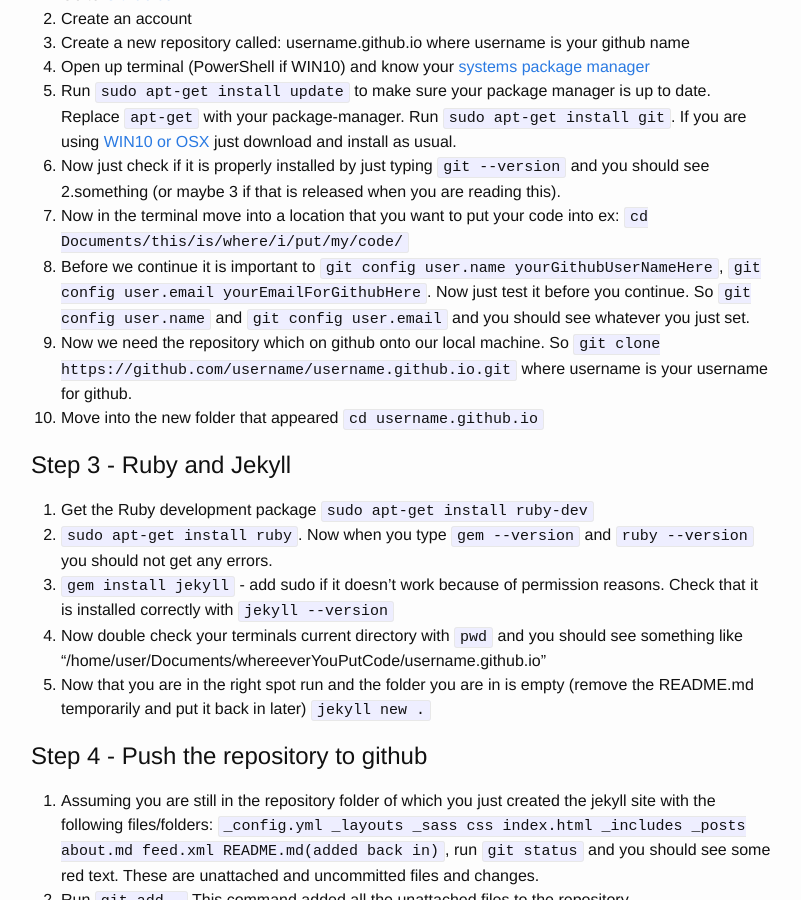
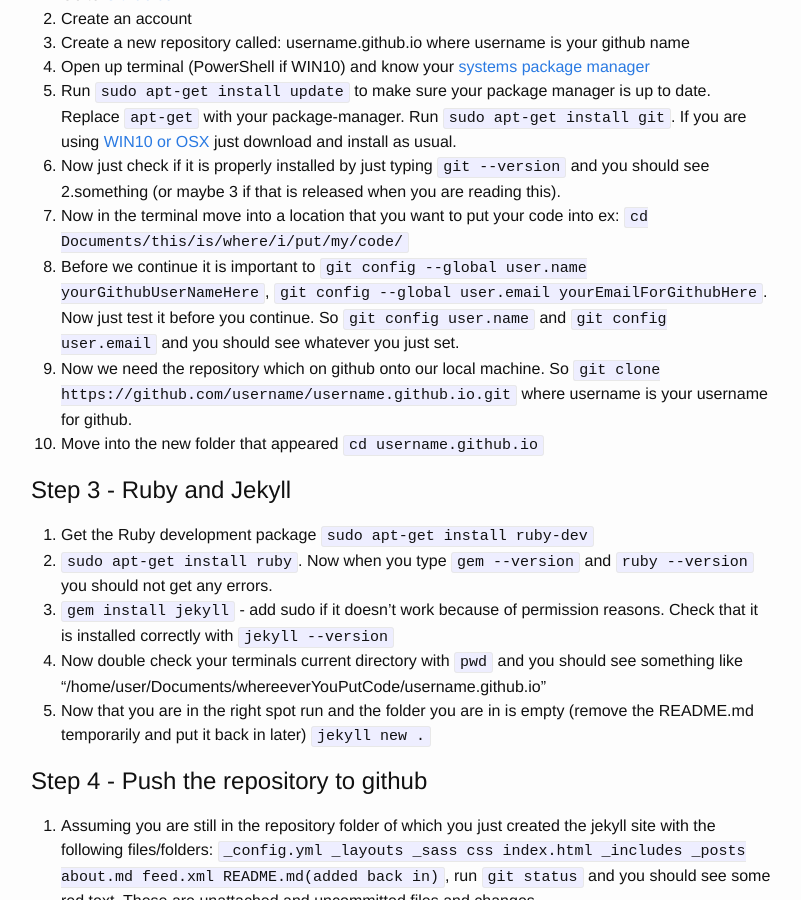
Before and after one commit to BTruer/BTruer.github.io, a Jekyll site: the page built from _posts/2016-05-19-From-Nothing-to-Something---How-to-Build-a-Static-Website-with-Github-and-Jekyll.md, in a window 1280 px wide and 900 px high, scrolled down 736 px. Shown: the whole window, without its empty margins (239-1040 px from the left). Built offline with Jekyll 4.4.1, drawn with Linux system fonts in a browser that asks for light colours.

Commit message:
added a correction

````diff
--- a/_posts/2016-05-19-From-Nothing-to-Something---How-to-Build-a-Static-Website-with-Github-and-Jekyll.md
+++ b/_posts/2016-05-19-From-Nothing-to-Something---How-to-Build-a-Static-Website-with-Github-and-Jekyll.md
@@ -18,7 +18,7 @@ Bottom line - make sure you have a good development environment with minimal dis
 5. Run ```sudo apt-get install update``` to make sure your package manager is up to date. Replace ```apt-get``` with your package-manager. Run ```sudo apt-get install git```. If you are using [WIN10 or OSX](https://git-scm.com/book/en/v2/Getting-Started-Installing-Git) just download and install as usual.
 6. Now just check if it is properly installed by just typing ```git --version``` and you should see 2.something (or maybe 3 if that is released when you are reading this).
 7. Now in the terminal move into a location that you want to put your code into ex: ```cd Documents/this/is/where/i/put/my/code/```
-8. Before we continue it is important to ```git config user.name yourGithubUserNameHere```, ```git config user.email yourEmailForGithubHere```. Now just test it before you continue. So ```git config user.name``` and ```git config user.email``` and you should see whatever you just set.
+8. Before we continue it is important to ```git config --global user.name yourGithubUserNameHere```, ```git config --global user.email yourEmailForGithubHere```. Now just test it before you continue. So ```git config user.name``` and ```git config user.email``` and you should see whatever you just set.
 9. Now we need the repository which on github onto our local machine. So ```git clone https://github.com/username/username.github.io.git``` where username is your username for github.
 10. Move into the new folder that appeared ```cd username.github.io```
 
````
